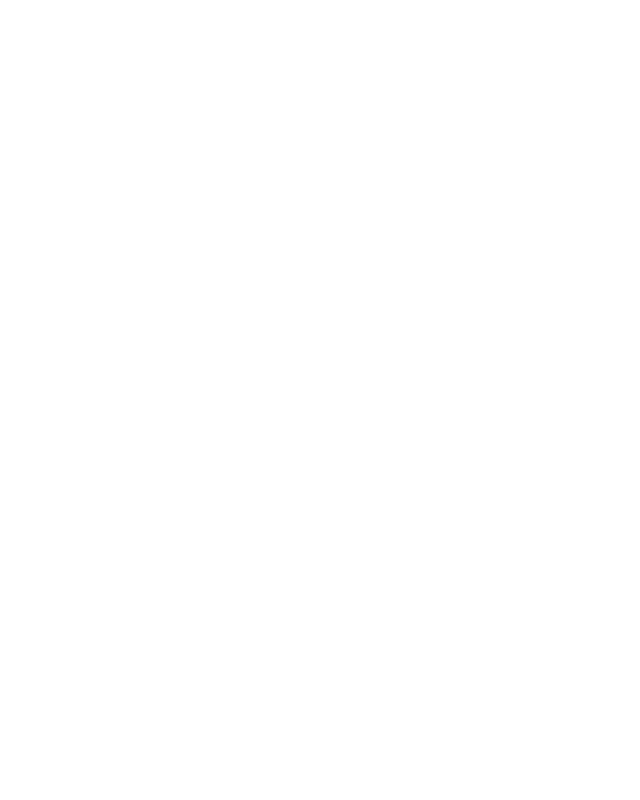
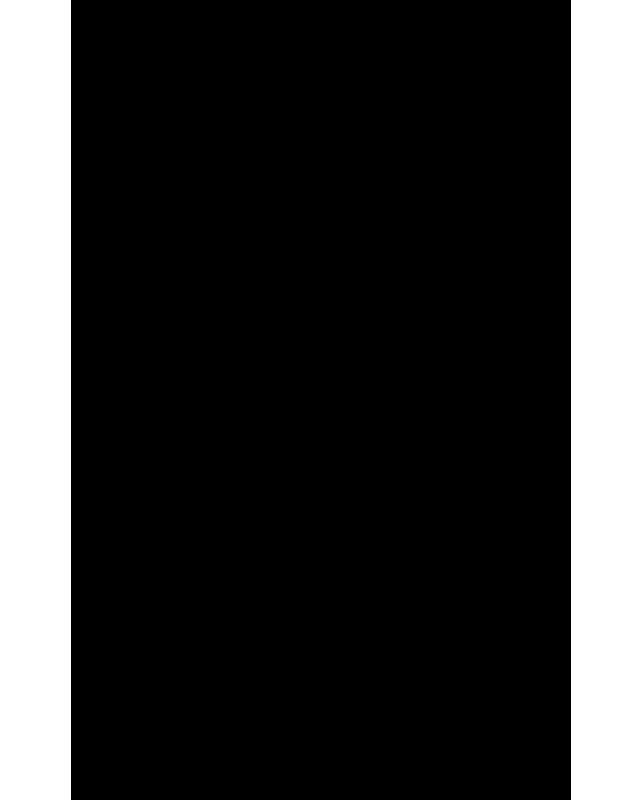
Before and after one commit to GOSOPT-SOPKATHON-5/Client, a React (Vite) app: page /test in a window 1280 px wide. Before the commit this address had no page. Shown: the whole page, without its empty margins (319-959 px from the left). Built offline with nearby package versions, Linux system fonts and the light colour scheme.

Commit message:
feat: common page component 생성

```diff
--- a/src/App.jsx
+++ b/src/App.jsx
@@ -2,7 +2,6 @@
 import Router from './components/common/Router';
 import { ThemeProvider } from 'styled-components';
 import theme from './styles/theme';
-import AA from './api/get';
 
 function App() {
   return (
@@ -10,7 +9,6 @@
       <ThemeProvider theme={theme}>
         <GlobalStyle />
         <Router />
-        <div>{AA}</div>
       </ThemeProvider>
     </>
   );
--- /dev/null
+++ b/src/components/common/CommonViewPage.jsx
@@ -0,0 +1,22 @@
+import { styled } from 'styled-components';
+
+function CommonViewPage({ children }) {
+  return <St.CommonViewPageWrapper>{children}</St.CommonViewPageWrapper>;
+}
+
+export default CommonViewPage;
+
+const St = {
+  CommonViewPageWrapper: styled.section`
+    position: absolute;
+    top: 0;
+    background-color: #000;
+    width: 100vw;
+    max-width: 500px;
+    height: 100vh;
+    color: #fff;
+    @media screen and (min-width: 500px) {
+      left: calc(50vw - 250px);
+    }
+  `,
+};
--- a/src/components/common/Router.jsx
+++ b/src/components/common/Router.jsx
@@ -3,11 +3,13 @@
 import Landing from '../../pages/Landing';
 import Voting from '../../pages/Voting';
 import DetailMessage from '../../pages/DetailMessage';
+import CommonViewPage from './CommonViewPage';
 
 const Router = () => {
   return (
     <BrowserRouter>
       <Routes>
+        <Route path="/test" element={<CommonViewPage />} />
         <Route path="/" element={<Landing />} />
         <Route path="/vote" element={<Voting />} />
         <Route path="/detailmessage" element={<DetailMessage />} />
```
